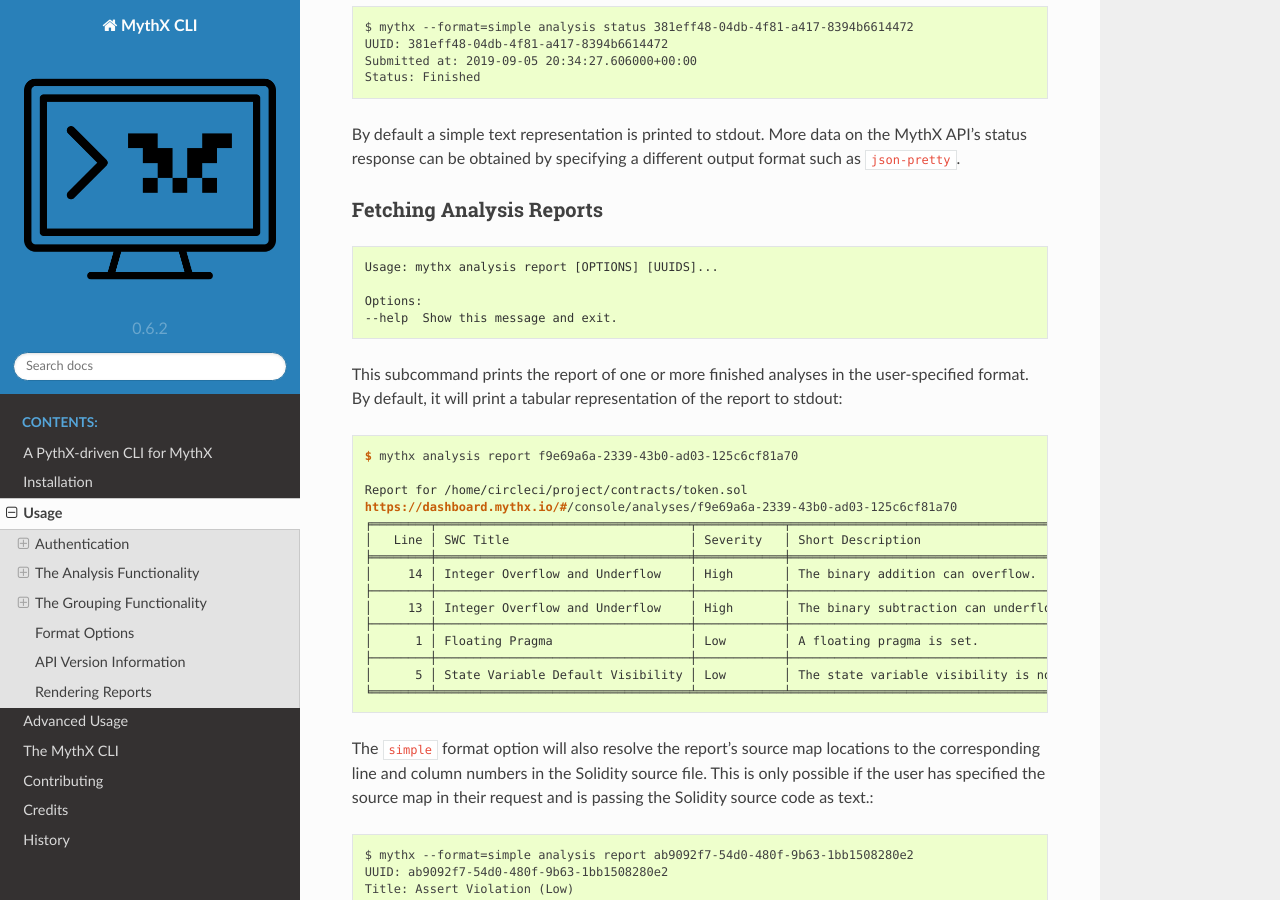
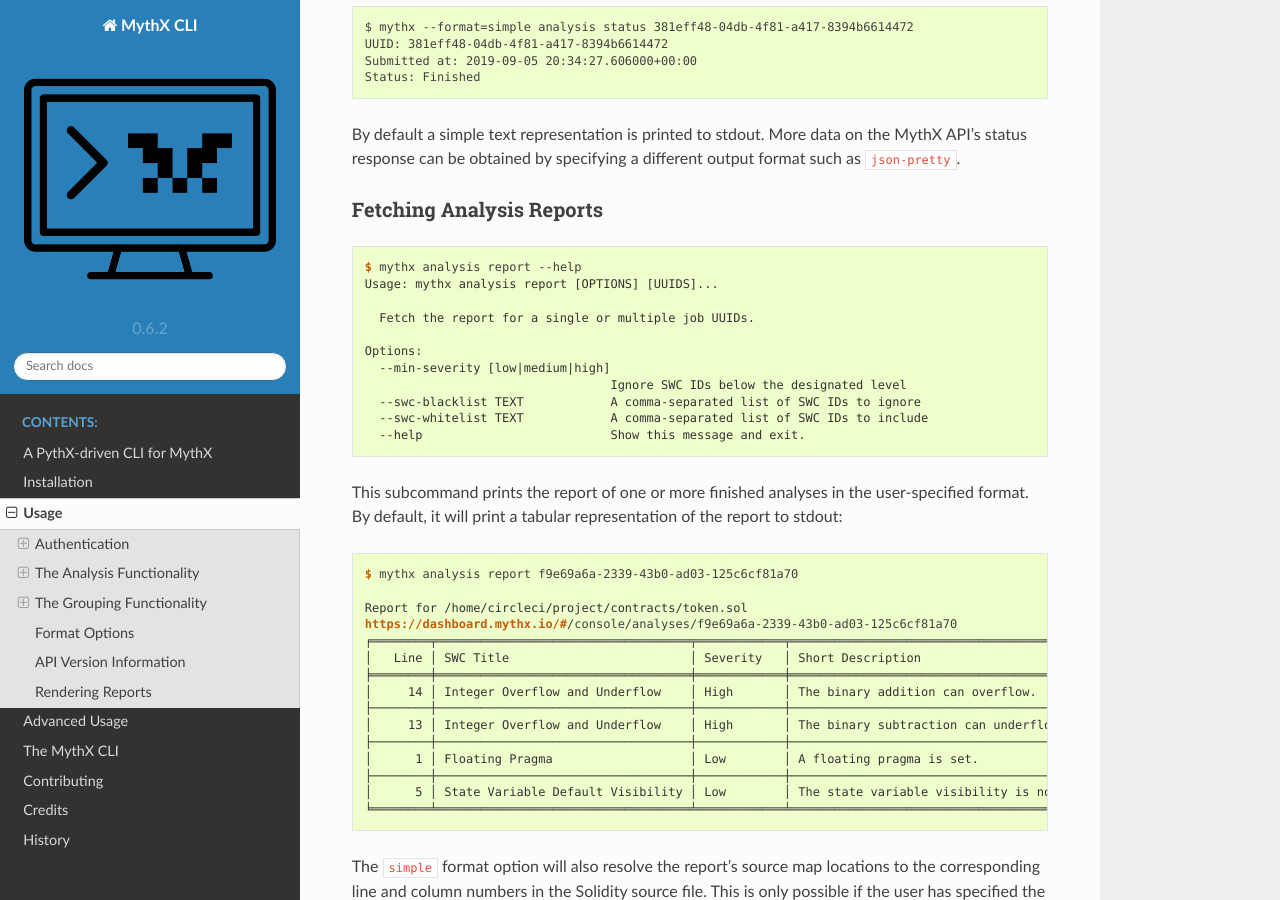
Before and after one commit to Consensys/mythx-cli, a Sphinx documentation site: the page built from docs/usage.rst, in a window 1280 px wide and 900 px high, scrolled down 2860 px. Built offline with Sphinx 7.4.7 and the Read the Docs theme 2.0.0, drawn with Linux system fonts in a browser that asks for light colours; pages that are not in the unit, such as notebooks, are missing from menus.

Commit message:
Update analysis report help page docs

```diff
--- a/docs/usage.rst
+++ b/docs/usage.rst
@@ -156,10 +156,17 @@
 
 .. code-block:: console
 
+    $ mythx analysis report --help
     Usage: mythx analysis report [OPTIONS] [UUIDS]...
 
+      Fetch the report for a single or multiple job UUIDs.
+
     Options:
-    --help  Show this message and exit.
+      --min-severity [low|medium|high]
+                                      Ignore SWC IDs below the designated level
+      --swc-blacklist TEXT            A comma-separated list of SWC IDs to ignore
+      --swc-whitelist TEXT            A comma-separated list of SWC IDs to include
+      --help                          Show this message and exit.
 
 
 This subcommand prints the report of one or more finished analyses in the
```
